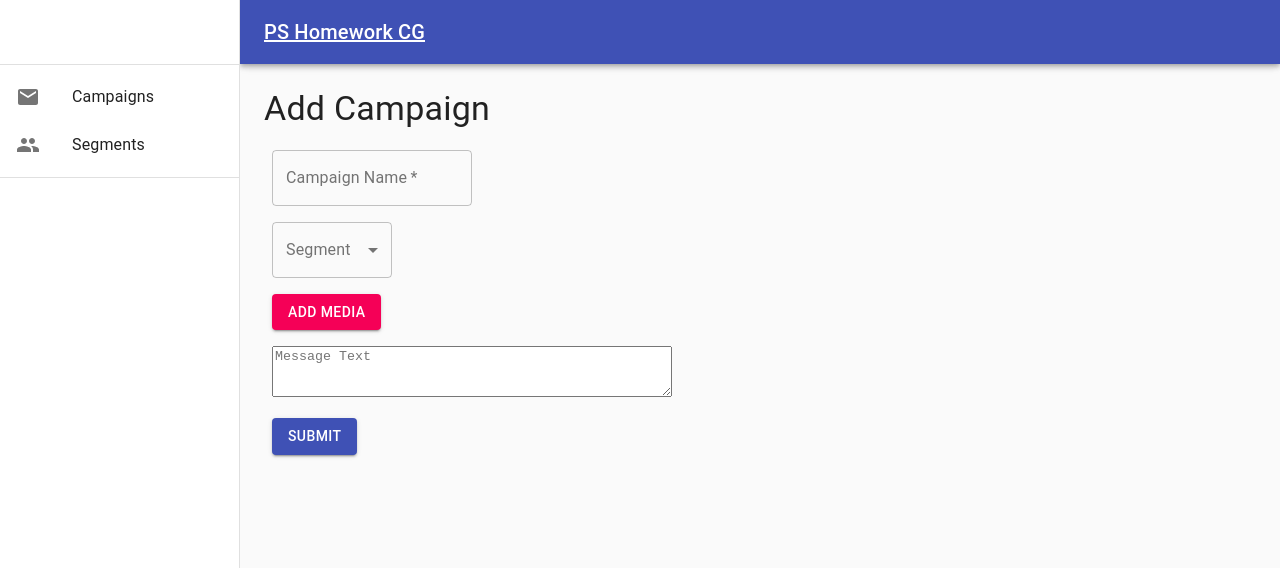
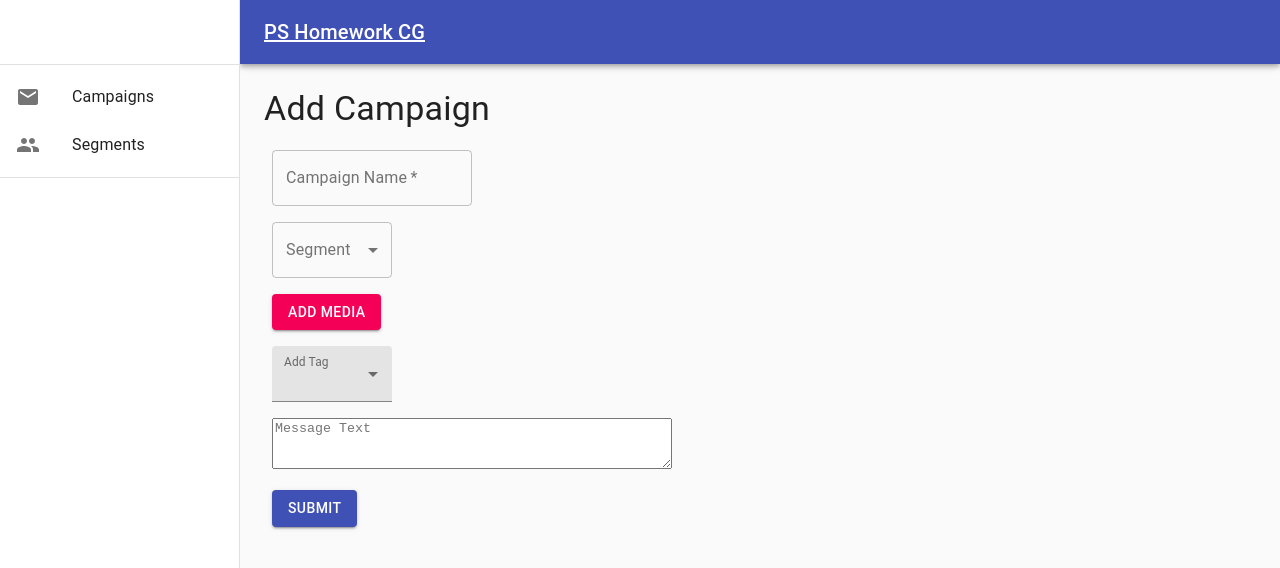
Before and after one commit to coltanium13/pshomework, a React (Create React App) app: page /create-campaign in a window 1280 px wide. Shown: the top 568 px of the page. Built offline with nearby package versions, Linux system fonts and the light colour scheme.

Commit message:
added tags button

```diff
--- a/package.json
+++ b/package.json
@@ -6,6 +6,7 @@
     "@material-ui/core": "^4.8.3",
     "@material-ui/icons": "^4.5.1",
     "axios": "^0.19.0",
+    "insert-text-at-cursor": "^0.3.0",
     "lodash": "^4.17.15",
     "react": "^16.12.0",
     "react-dom": "^16.12.0",
--- a/src/actions/campaignActions.js
+++ b/src/actions/campaignActions.js
@@ -2,7 +2,8 @@ import {
   FETCH_CAMPAIGNS,
   NEW_CAMPAIGN,
   GET_CAMPAIGN,
-  DELETE_CAMPAIGN
+  DELETE_CAMPAIGN,
+  UPDATE_CAMPAIGN
 } from "./types";
 
 export const fetchCampaigns = () => dispatch => {
@@ -27,7 +28,14 @@ export const getCampaignById = id => dispatch => {
   });
 };
 
-export const updateCampaign = (campaign, history) => dispatch => {};
+export const updateCampaign = (campaign, history) => dispatch => {
+  dispatch({
+    type: UPDATE_CAMPAIGN,
+    payload: campaign
+  });
+
+  history.push("/campaigns");
+};
 
 export const deleteCampaign = id => dispatch => {
   dispatch({
--- a/src/components/campaigns/CreateCampaignForm.js
+++ b/src/components/campaigns/CreateCampaignForm.js
@@ -2,16 +2,18 @@ import React, { useState } from "react";
 import { useSelector, useDispatch } from "react-redux";
 import { withRouter } from "react-router-dom";
 import { createCampaign } from "../../actions/campaignActions";
+import { fetchTags } from "../../actions/tagActions";
 import TextField from "@material-ui/core/TextField";
 import { makeStyles } from "@material-ui/core/styles";
 import TextareaAutosize from "@material-ui/core/TextareaAutosize";
 import Typography from "@material-ui/core/Typography";
-import { Button, Divider } from "@material-ui/core";
+import { Button } from "@material-ui/core";
 import InputLabel from "@material-ui/core/InputLabel";
 import MenuItem from "@material-ui/core/MenuItem";
 import FormControl from "@material-ui/core/FormControl";
 import Select from "@material-ui/core/Select";
 import uuid from "uuid";
+import insertTextAtCursor from "insert-text-at-cursor";
 
 const useStyles = makeStyles(theme => ({
   root: {
@@ -36,7 +38,7 @@ const useStyles = makeStyles(theme => ({
   }
 }));
 
-const CreateCampaignForm = ({history}) => {
+const CreateCampaignForm = ({ history }) => {
   const classes = useStyles();
   const [newCampaign, setNewCampaign] = useState({
     name: "",
@@ -47,18 +49,27 @@ const CreateCampaignForm = ({history}) => {
   });
 
   const dispatch = useDispatch();
+  React.useEffect(() => {
+    setLabelWidth(inputLabel.current.offsetWidth);
+    dispatch(fetchTags());
+  }, [dispatch]);
 
   const inputLabel = React.useRef(null);
+  const textArea = React.useRef(null);
   const [labelWidth, setLabelWidth] = React.useState(0);
-  React.useEffect(() => {
-    setLabelWidth(inputLabel.current.offsetWidth);
-  }, []);
+  const { tags } = useSelector(state => ({
+    ...state.tags
+  }));
 
   const onChange = e => {
     setNewCampaign({
       ...newCampaign,
       [e.target.name]: e.target.value
     });
+  };
+
+  const handleTagChange = e => {
+    insertTextAtCursor(textArea.current, e.target.value);
   };
 
   const onSubmit = e => {
@@ -144,7 +155,28 @@ const CreateCampaignForm = ({history}) => {
           </label>
         </div>
         <div>
+          <FormControl variant="filled" className={classes.formControl}>
+            <InputLabel id="tag-input-label">Add Tag</InputLabel>
+            <Select
+              labelId="tag-label"
+              id="tag-select-filled"
+              value="Add Tag"
+              onChange={handleTagChange}
+            >
+              <MenuItem value="">
+                <em>None</em>
+              </MenuItem>
+              {tags.map(tag => (
+                <MenuItem key={tag.id} value={tag.tag}>
+                  {tag.name}
+                </MenuItem>
+              ))}
+            </Select>
+          </FormControl>
+        </div>
+        <div>
           <TextareaAutosize
+            ref={textArea}
             className={classes.textArea}
             name="text"
             value={newCampaign.text}
--- a/src/components/campaigns/EditCampaign.js
+++ b/src/components/campaigns/EditCampaign.js
@@ -5,12 +5,14 @@ import TextField from "@material-ui/core/TextField";
 import { makeStyles } from "@material-ui/core/styles";
 import TextareaAutosize from "@material-ui/core/TextareaAutosize";
 import Typography from "@material-ui/core/Typography";
-import { Button, Divider } from "@material-ui/core";
+import { Button } from "@material-ui/core";
 import InputLabel from "@material-ui/core/InputLabel";
 import MenuItem from "@material-ui/core/MenuItem";
 import FormControl from "@material-ui/core/FormControl";
 import Select from "@material-ui/core/Select";
 import { getCampaignById, updateCampaign } from "../../actions/campaignActions";
+import { fetchTags } from "../../actions/tagActions";
+import insertTextAtCursor from "insert-text-at-cursor";
 
 const useStyles = makeStyles(theme => ({
   root: {
@@ -52,11 +54,17 @@ const EditCampaign = ({ match, history }) => {
     segment_id: "",
     id: campaign.id
   });
+
   const inputLabel = React.useRef(null);
+  const textArea = React.useRef(null);
   const [labelWidth, setLabelWidth] = React.useState(0);
+  const { tags } = useSelector(state => ({
+    ...state.tags
+  }));
 
   useEffect(() => {
     dispatch(getCampaignById(campaignId));
+    dispatch(fetchTags());
     setLabelWidth(inputLabel.current.offsetWidth);
 
     setFormData({
@@ -64,7 +72,8 @@ const EditCampaign = ({ match, history }) => {
       text: campaign.text,
       media: !campaign.media ? "" : campaign.media,
       status: campaign.status,
-      segment_id: campaign.segment_id
+      segment_id: campaign.segment_id,
+      id: campaign.id
     });
   }, [dispatch, campaignId]);
 
@@ -73,6 +82,10 @@ const EditCampaign = ({ match, history }) => {
       ...formData,
       [e.target.name]: e.target.value
     });
+  };
+
+  const handleTagChange = e => {
+    insertTextAtCursor(textArea.current, e.target.value);
   };
 
   const onSubmit = e => {
@@ -89,6 +102,7 @@ const EditCampaign = ({ match, history }) => {
       <form className={classes.root} onSubmit={onSubmit}>
         <div>
           <TextField
+            ref={textArea}
             required
             name="name"
             id="name-input"
@@ -151,6 +165,26 @@ const EditCampaign = ({ match, history }) => {
           </label>
         </div>
         <div>
+          <FormControl variant="filled" className={classes.formControl}>
+            <InputLabel id="tag-input-label">Add Tag</InputLabel>
+            <Select
+              labelId="tag-label"
+              id="tag-select-filled"
+              value="Add Tag"
+              onChange={handleTagChange}
+            >
+              <MenuItem value="">
+                <em>None</em>
+              </MenuItem>
+              {tags.map(tag => (
+                <MenuItem key={tag.id} value={tag.tag}>
+                  {tag.name}
+                </MenuItem>
+              ))}
+            </Select>
+          </FormControl>
+        </div>
+        <div>
           <TextareaAutosize
             className={classes.textArea}
             name="text"
--- a/src/reducers/campaignReducer.js
+++ b/src/reducers/campaignReducer.js
@@ -2,7 +2,8 @@ import {
   FETCH_CAMPAIGNS,
   NEW_CAMPAIGN,
   GET_CAMPAIGN,
-  DELETE_CAMPAIGN
+  DELETE_CAMPAIGN,
+  UPDATE_CAMPAIGN
 } from "../actions/types";
 import data from "./data/campaigns.json";
 
@@ -23,11 +24,26 @@ export default function(state = initialState, action) {
         campaign: action.payload,
         campaigns: [...state.campaigns, action.payload]
       };
+    case UPDATE_CAMPAIGN: {
+      return {
+        ...state,
+        campaigns: [
+          ...state.campaigns.map(c =>
+            c.id.toString() === action.payload.id.toString()
+              ? { ...action.payload }
+              : c
+          )
+        ],
+        campaign: action.payload
+      };
+    }
     case GET_CAMPAIGN: {
       return {
         ...state,
         campaign: {
-          ...state.campaigns.find(campaign => campaign.id.toString() === action.payload.toString())
+          ...state.campaigns.find(
+            campaign => campaign.id.toString() === action.payload.toString()
+          )
         }
       };
     }
@@ -35,7 +51,9 @@ export default function(state = initialState, action) {
       return {
         ...state,
         campaigns: [
-          ...state.campaigns.filter(campaign => campaign.id.toString() !== action.payload.toString())
+          ...state.campaigns.filter(
+            campaign => campaign.id.toString() !== action.payload.toString()
+          )
         ]
       };
     default:
```
Also changed, not shown: 1 other file (tests, documents, lock files or other folders).
